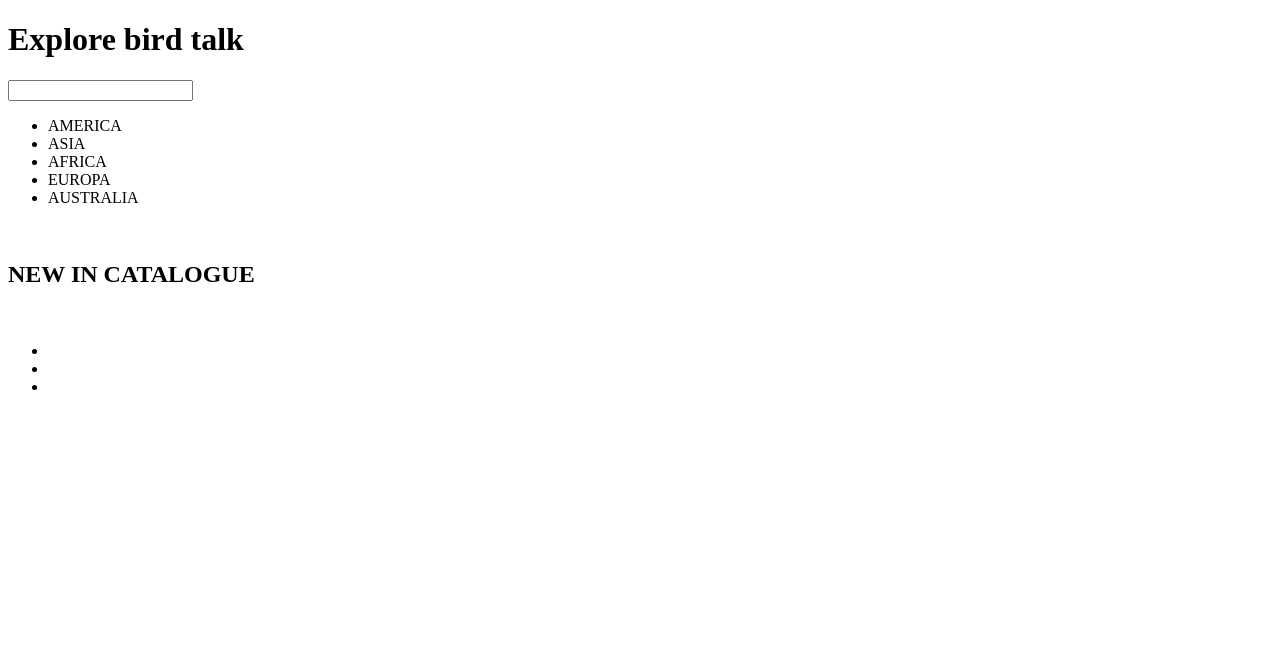
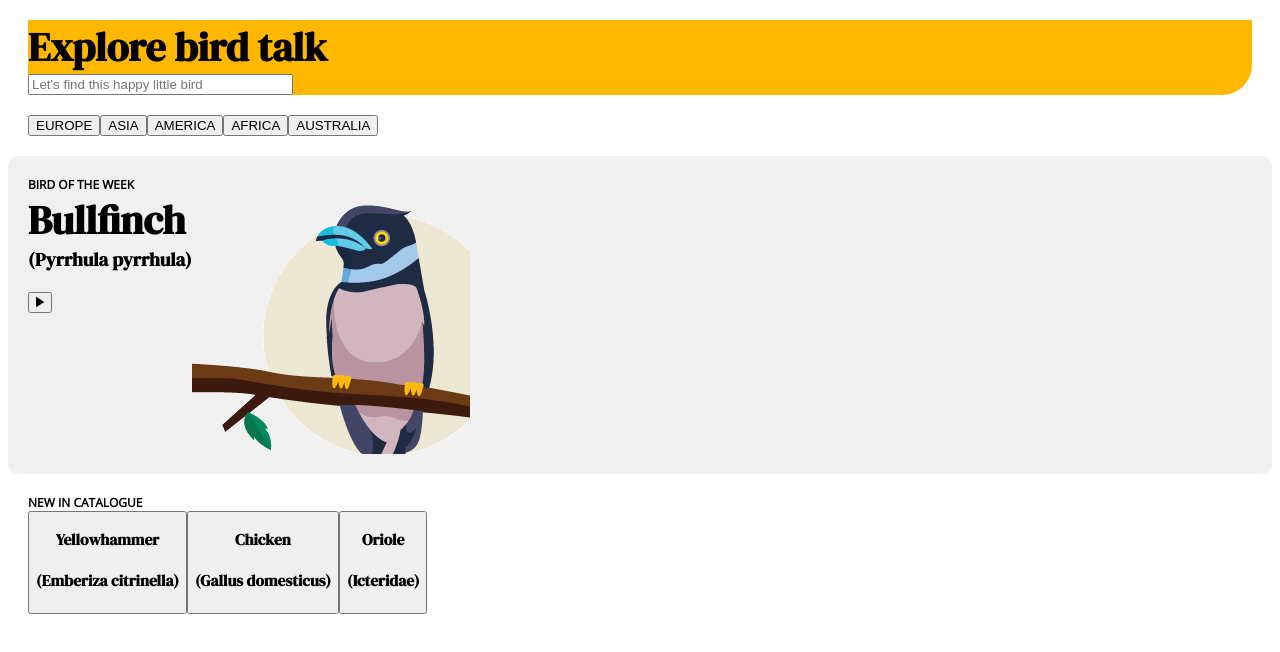
Before and after one commit to ionunz/edinba-colab-1019, a plain HTML site: page pantalla3.html in a window 1280 px wide. Drawn offline with nearby package versions, Linux system fonts and the light colour scheme.

Commit message:
Procuré colocar estilos y agregue codigo hmtl a pantalla 3

```diff
--- a/pantalla3.html
+++ b/pantalla3.html
@@ -4,33 +4,47 @@
     <meta charset="UTF-8">
     <meta name="viewport" content="width=device-width, initial-scale=1.0">
     <meta http-equiv="X-UA-Compatible" content="ie=edge">
+    <link rel="stylesheet" href="style3.css">
+    <link href="https://fonts.googleapis.com/css?family=DM+Serif+Display&display=swap" rel="stylesheet">
+    <link href="https://fonts.googleapis.com/css?family=Open+Sans&display=swap" rel="stylesheet">
+    <link href="https://unpkg.com/ionicons@4.5.10-0/dist/css/ionicons.min.css" rel="stylesheet">
     <title>Explore bird talk</title>
 </head>
 <body>
-<h1>Explore bird talk</h1>
-<input type="text">
-<ul class="continentes">
-    <li>AMERICA</li>
-    <li>ASIA</li>
-    <li>AFRICA</li>
-    <li>EUROPA</li>
-    <li>AUSTRALIA</li>
-</ul>
-<img class="hidden" src="">
     <main>
+        <div class = "orangeblock">
+            <h1>Explore bird talk</h1>
+            <form>
+                <div class="searchtext">
+                    <input type="search" id="mySearch" name="q" placeholder="Let's find this happy little bird" size="30">
+                </div>
+            </form>
+        </div>
+            <ul class="continentes">
+                <li><button class="buttonEuropa">EUROPE</button></li>
+                <li><button class="buttonAsia">ASIA</button></li>
+                <li><button class="buttonAmerica">AMERICA</button></li>
+                <li><button class="buttonAfrica">AFRICA</button></li>
+                <li><button class="buttonAustralia">AUSTRALIA</button></li>
+            </ul>
+        <div class="birdimage">
+            <div class="text">
+                <h4>BIRD OF THE WEEK</h4>
+                <h1>Bullfinch</h1>
+                <h3>(Pyrrhula pyrrhula)</h3>
+                <button class="playbutton"><i class="icon ion-md-play"></i></button>
+            </div>
+            <img src="PAJAROS/PAJARO_4.PNG">
+        </div>
         <div class="showroom">
-            <h2>NEW IN CATALOGUE</h2>
-
-            <img class="hidden" src="">
+            <h4>NEW IN CATALOGUE</h4>
+            <ul class="gallery">
+                <li><button class="buttonYellowhammer"><img src=""><h3>Yellowhammer</h3><h3>(Emberiza citrinella)</h3></button></li>
+                <li><button class="buttonChicken"><img src=""><h3>Chicken</h3><h3>(Gallus domesticus)</h3></button></li>
+                <li><button class="buttonOriole"><img src=""><h3>Oriole</h3><h3>(Icteridae)</h3></button></li></button></li>
+            </ul>
         </div>
-        <ul class="gallery">
-            <li><img src=" "></li>
-            <li><img src=" "></li>
-            <li><img src=" "></li>
-
-        </ul>
     </main>
+</body>
 
 </html>
-</body>
-</html>
--- a/style3.css
+++ b/style3.css
@@ -1,41 +1,47 @@
-*{
-    font-family: 'Anton', sans-serif;
-    font-size: 80px;
+.orangeblock{
+    background-color: rgb(255, 183, 0);
+    border-bottom-right-radius: 30px;
+    margin: 20px;
 }
-main{
+h1{
+    font-family: 'DM Serif Display', serif;
+    font-size: 40px;
+    margin-block-start: 0px;
+    margin-block-end: 0px;
+}
+.continentes ul{
+    font-family: 'Open Sans', sans-serif;
+}
+ul{
+    list-style-type:none;
     display: flex;
-    justify-content: center;
-    align-items: center;
-    flex-direction: column;
+    padding: 0px;
+    margin: 20px;
 }
-.hidden{
-    display: none;
+.birdimage{
+    background-color: rgb(240, 240 , 240);
+    padding: 20px;
+    display: flex;
+    border: 1px;
+    border-radius: 10px;
+}
+.birdimage img{
+    max-height: 300px;
+}
+h3{
+    font-family: 'DM Serif Display', serif;
+    margin-block-start: 0px;
+    margin-block-end: 20px;
+}
+h4{
+    font-family: 'Open Sans', sans-serif;
+    font-size: 12px;
+    margin-block-start: 0px;
+    margin-block-end: 0px;
 }
 .showroom{
-    min-width: 500px;
-    min-height: 500px;
-    background: yellow;
-    display: flex;
-    justify-content: center;
-    align-items: center;
+    margin: 20px;
 }
-ul{
-    list-style: none;
-    display: flex;
-    border: 0px;
-
-
-
+.gallery{
+    margin: 0px;
 }
-ul li img{
-
-    width: 112px;
-    padding: 2px;
-    padding-left: none;
-    padding-right: none;
-
-
-}
-.div{
-    border: none;
-}
```
Also changed, not shown: PAJAROS/PAJARO_4.png (added).
